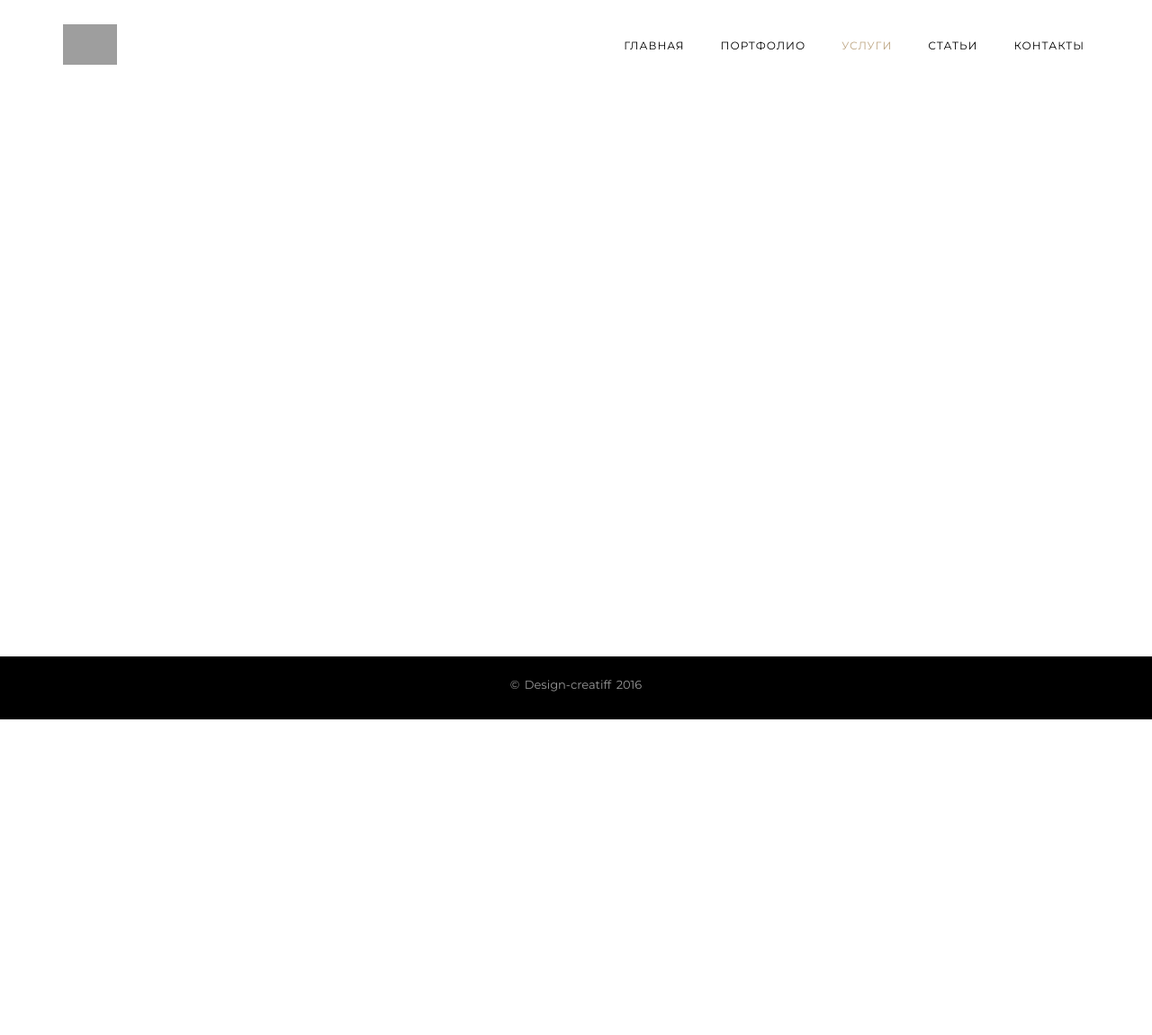
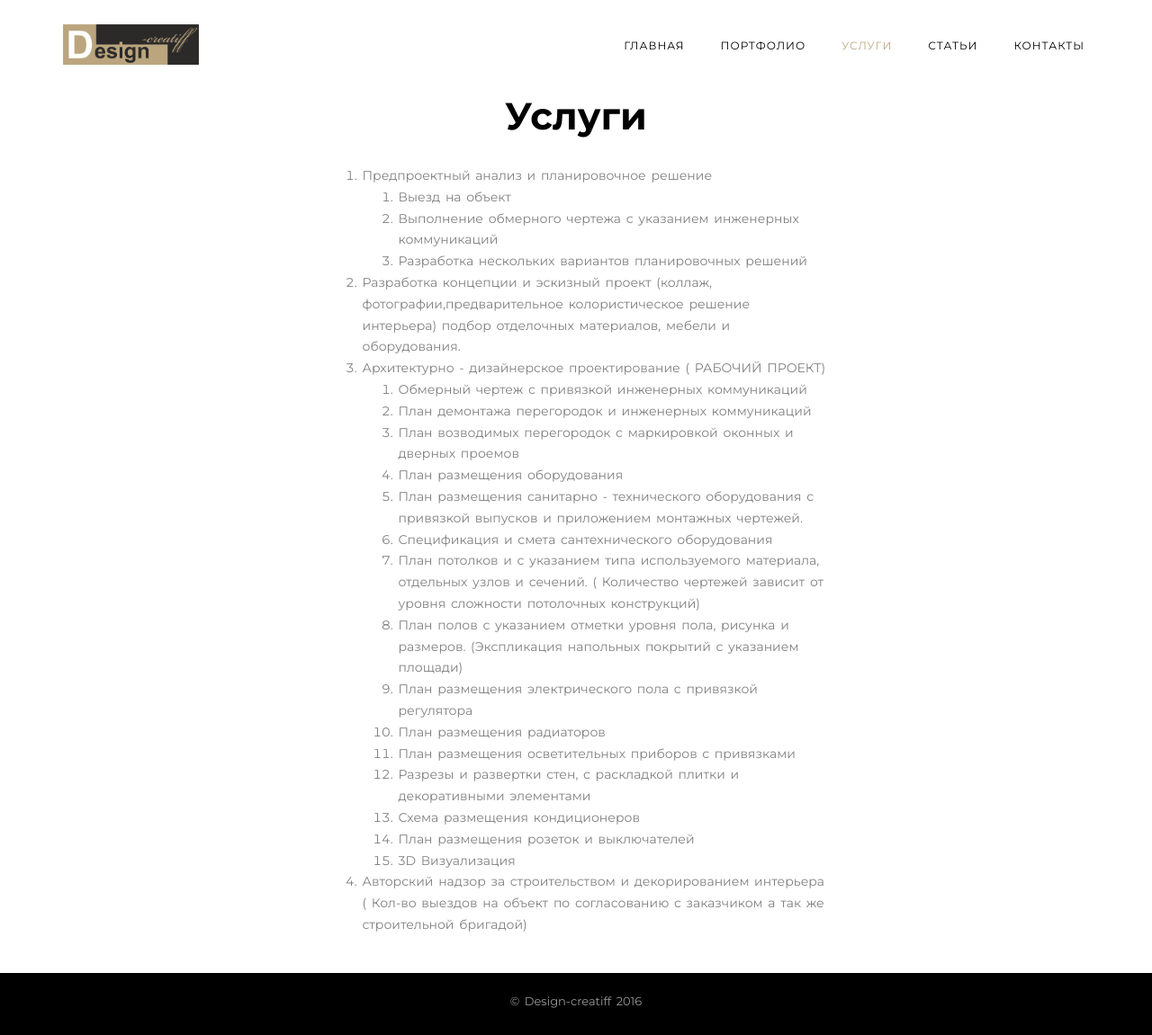
Before and after one commit to DennisMatveyev/interior, a Django app: page /services/ in a window 1280 px wide. Shown: the whole page at 90% size. Before the commit the page ends 800 px from the top, so only its background shows below. Run offline with Django 3.2, Linux system fonts and the light colour scheme; some libraries are stand-ins or nearby versions; grey boxes are pictures that could not be loaded.

Commit message:
Services page & main page

```diff
--- a/src/static_in_pro/our_static/css/mycss.css
+++ b/src/static_in_pro/our_static/css/mycss.css
@@ -2,7 +2,8 @@
 .article_page,
 .search_result,
 .articles_by_category,
-.articles_by_tag {
+.articles_by_tag,
+.services {
 	margin-top: 100px;
 	margin-bottom: 30px;
 }
--- a/src/templates/services.html
+++ b/src/templates/services.html
@@ -1,2 +1,54 @@
 {% extends 'base.html' %}
 {% load staticfiles %}
+
+{% block services %}
+
+<section class="services" id="services">
+  <div class="container">
+    <div class="row">
+      <div class="col-md-6 col-md-offset-3">
+        <div class="section-title st-center">
+          <p>Услуги</p>
+        </div>
+        <div>
+          <ol>
+            <li>Предпроектный анализ и планировочное решение
+              <ol>
+                <li>Выезд на объект</li>
+                <li>Выполнение обмерного чертежа с указанием инженерных коммуникаций</li>
+                <li>Разработка нескольких вариантов планировочных решений</li>
+              </ol>
+            </li>
+            <li>Разработка концепции и эскизный проект (коллаж, фотографии,предварительное колористическое решение интерьера) подбор отделочных материалов, мебели и оборудования.</li>
+            <li>Архитектурно - дизайнерское проектирование ( РАБОЧИЙ ПРОЕКТ)
+              <ol>
+                <li>Обмерный чертеж с привязкой инженерных коммуникаций</li>
+                <li>План демонтажа перегородок и инженерных коммуникаций</li>
+                <li>План возводимых перегородок с маркировкой оконных и дверных проемов</li>
+                <li>План размещения оборудования</li>
+                <li>План размещения санитарно - технического оборудования с привязкой выпусков и приложением монтажных чертежей.</li>
+                <li>Спецификация и смета сантехнического оборудования</li>
+                <li>План потолков и с указанием типа используемого материала, отдельных узлов и сечений. ( Количество чертежей зависит от уровня сложности потолочных конструкций)</li>
+                <li>План полов с указанием отметки уровня пола, рисунка и размеров. (Экспликация напольных покрытий с указанием площади)</li>
+                <li>План размещения электрического пола с привязкой регулятора</li>
+                <li>План размещения радиаторов</li>
+                <li>План размещения осветительных приборов с привязками</li>
+                <li>Разрезы и развертки стен, с раскладкой плитки и декоративными элементами</li>
+                <li>Схема размещения кондиционеров</li>
+                <li>План размещения розеток и выключателей</li>
+                <li>3D Визуализация</li>
+              </ol>
+            </li>
+            <li>Авторский надзор за строительством и декорированием интерьера ( Кол-во выездов на объект по согласованию с заказчиком а так же строительной бригадой)
+            </li>
+          </ol>
+        </div>
+      </div>
+    </div>
+  </div>
+</section>
+<div class="row">
+  <div class="col-md-8">
+  </div>
+</div>
+{% endblock services %}
```
Also changed, not shown: src/templates/home.html (+21 -24 lines), src/static_in_pro/our_static/images/logo.png (added).
